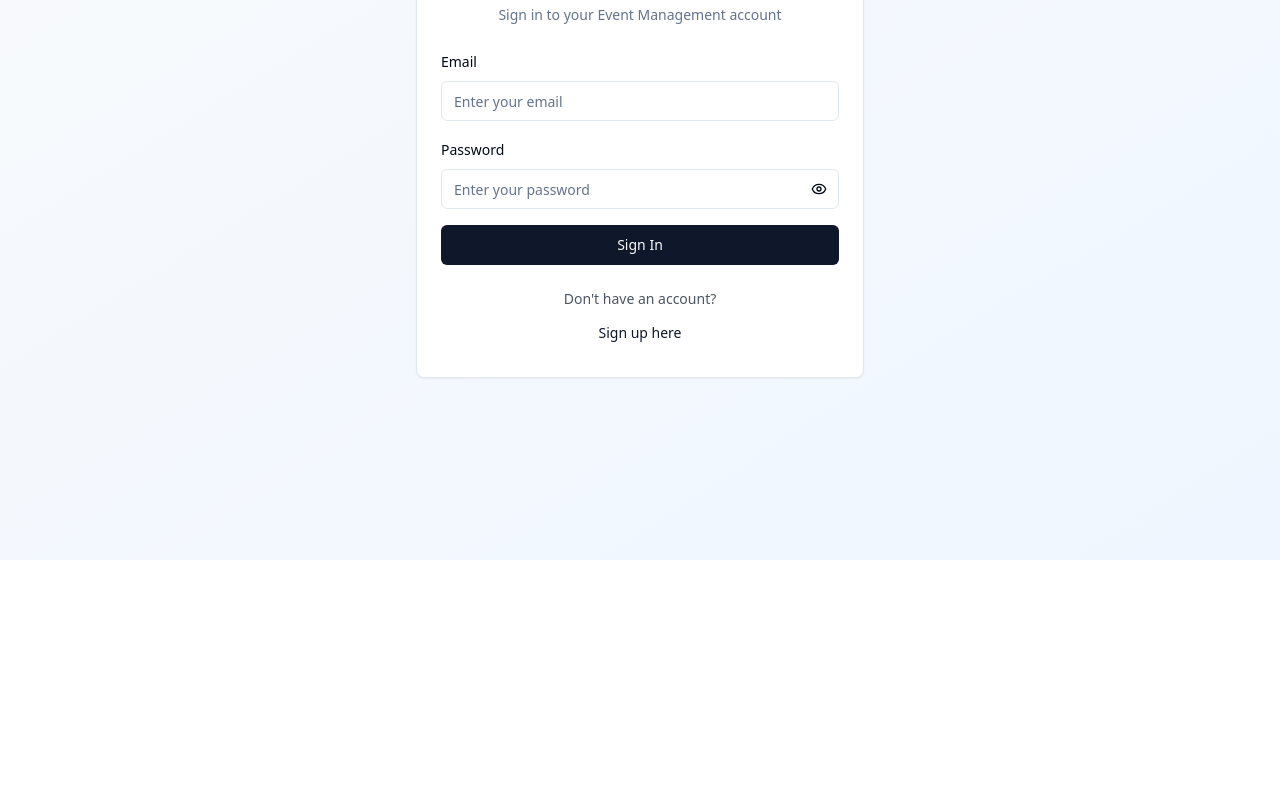
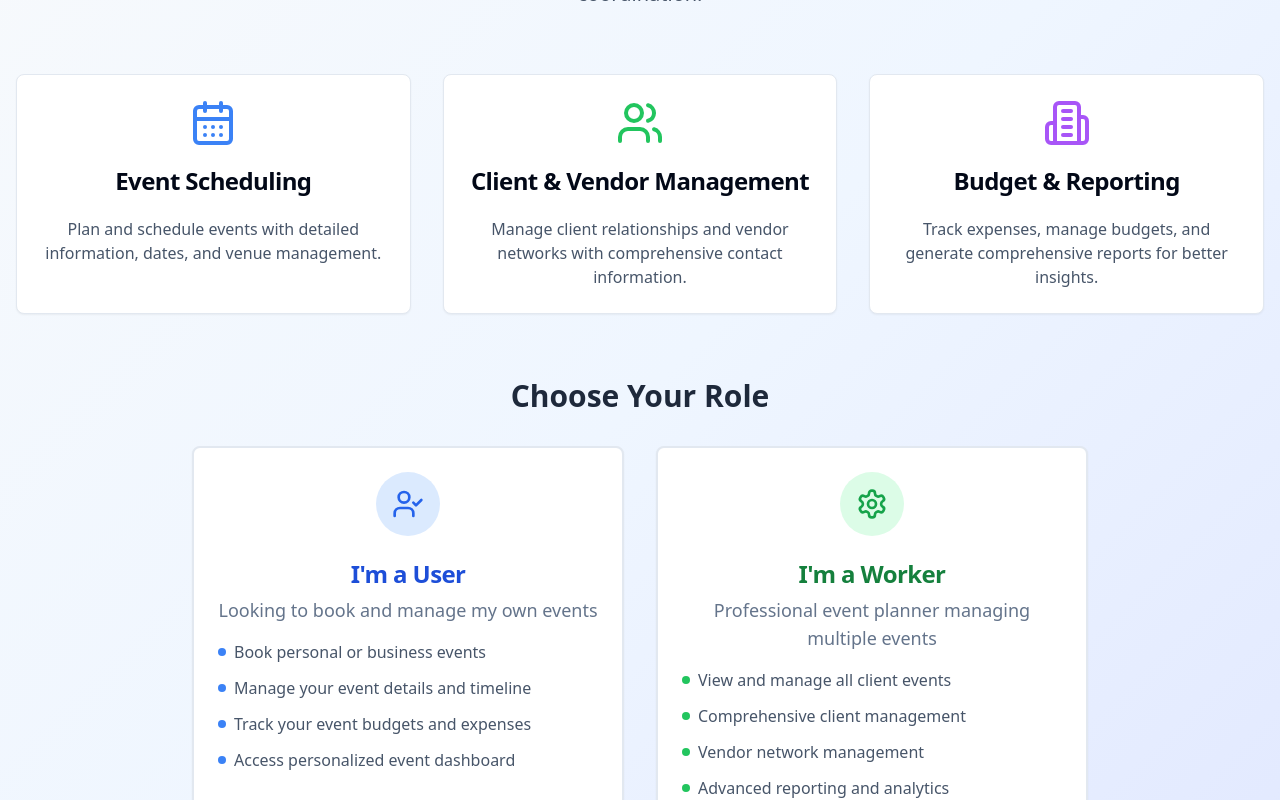
Before and after one commit to usertechbuddy/bespoke-event-hub, a React (Vite) app: page / in a window 1280 px wide. Before the commit this address led to /auth. Shown: the part 240-1040 px from the top of the page. Before the commit the page ends 800 px from the top, so only its background shows below. Built offline with nearby package versions, Linux system fonts and the light colour scheme.

Commit message:
Add role selection page
Create a page before the login page to allow users to select their role (user or worker) and add a description of the website.

```diff
--- a/src/App.tsx
+++ b/src/App.tsx
@@ -5,6 +5,7 @@ import { TooltipProvider } from "@/components/ui/tooltip";
 import { QueryClient, QueryClientProvider } from "@tanstack/react-query";
 import { BrowserRouter, Routes, Route } from "react-router-dom";
 import Index from "./pages/Index";
+import LandingPage from "./pages/LandingPage";
 import AuthPage from "./pages/AuthPage";
 import NotFound from "./pages/NotFound";
 
@@ -17,7 +18,8 @@ const App = () => (
       <Sonner />
       <BrowserRouter>
         <Routes>
-          <Route path="/" element={<Index />} />
+          <Route path="/" element={<LandingPage />} />
+          <Route path="/dashboard" element={<Index />} />
           <Route path="/auth" element={<AuthPage />} />
           {/* ADD ALL CUSTOM ROUTES ABOVE THE CATCH-ALL "*" ROUTE */}
           <Route path="*" element={<NotFound />} />
--- a/src/components/Auth.tsx
+++ b/src/components/Auth.tsx
@@ -1,18 +1,22 @@
 
-import React, { useState } from 'react';
+import React, { useState, useEffect } from 'react';
 import { Card, CardContent, CardDescription, CardHeader, CardTitle } from '@/components/ui/card';
 import { Button } from '@/components/ui/button';
 import { Input } from '@/components/ui/input';
 import { Label } from '@/components/ui/label';
 import { Alert, AlertDescription } from '@/components/ui/alert';
+import { Badge } from '@/components/ui/badge';
 import { supabase } from '@/integrations/supabase/client';
-import { Loader2, Eye, EyeOff } from 'lucide-react';
+import { Loader2, Eye, EyeOff, ArrowLeft, UserCheck, Settings } from 'lucide-react';
+import { useNavigate } from 'react-router-dom';
 
 interface AuthProps {
   onAuthSuccess: () => void;
+  selectedRole?: 'user' | 'worker' | null;
 }
 
-const Auth: React.FC<AuthProps> = ({ onAuthSuccess }) => {
+const Auth: React.FC<AuthProps> = ({ onAuthSuccess, selectedRole }) => {
+  const navigate = useNavigate();
   const [isLogin, setIsLogin] = useState(true);
   const [email, setEmail] = useState('');
   const [password, setPassword] = useState('');
@@ -20,6 +24,23 @@ const Auth: React.FC<AuthProps> = ({ onAuthSuccess }) => {
   const [loading, setLoading] = useState(false);
   const [error, setError] = useState('');
   const [showPassword, setShowPassword] = useState(false);
+
+  // Handle role assignment after successful signup
+  const assignRoleToUser = async (userId: string, role: 'user' | 'worker') => {
+    try {
+      const { error } = await supabase
+        .from('user_roles')
+        .upsert({
+          user_id: userId,
+          role: role
+        });
+      if (error) {
+        console.error('Error assigning role:', error);
+      }
+    } catch (err) {
+      console.error('Error assigning role:', err);
+    }
+  };
 
   const handleSubmit = async (e: React.FormEvent) => {
     e.preventDefault();
@@ -35,8 +56,8 @@ const Auth: React.FC<AuthProps> = ({ onAuthSuccess }) => {
         if (error) throw error;
         onAuthSuccess();
       } else {
-        const redirectUrl = `${window.location.origin}/`;
-        const { error } = await supabase.auth.signUp({
+        const redirectUrl = `${window.location.origin}/dashboard`;
+        const { data, error } = await supabase.auth.signUp({
           email,
           password,
           options: {
@@ -46,7 +67,13 @@ const Auth: React.FC<AuthProps> = ({ onAuthSuccess }) => {
             },
           },
         });
+
         if (error) throw error;
+
+        // If user is confirmed and selectedRole exists, assign the role
+        if (data.user && selectedRole) {
+          await assignRoleToUser(data.user.id, selectedRole);
+        }
 
         setError('Check your email for the confirmation link!');
       }
@@ -67,13 +94,32 @@ const Auth: React.FC<AuthProps> = ({ onAuthSuccess }) => {
     <div className="min-h-screen bg-gradient-to-br from-slate-50 to-blue-50 flex items-center justify-center p-4">
       <Card className="w-full max-w-md">
         <CardHeader className="text-center">
+          {/* Back button and role display */}
+          <div className="flex items-center justify-between mb-4">
+            <Button
+              variant="ghost"
+              size="sm"
+              onClick={() => navigate('/')}
+              className="flex items-center gap-2"
+            >
+              <ArrowLeft className="h-4 w-4" />
+              Back
+            </Button>
+            {selectedRole && (
+              <Badge variant={selectedRole === 'worker' ? "default" : "secondary"} className="flex items-center gap-1">
+                {selectedRole === 'worker' ? <Settings className="h-3 w-3" /> : <UserCheck className="h-3 w-3" />}
+                {selectedRole === 'worker' ? 'Worker' : 'User'} Account
+              </Badge>
+            )}
+          </div>
+
           <CardTitle className="text-2xl font-bold">
             {isLogin ? 'Welcome Back' : 'Create Account'}
           </CardTitle>
           <CardDescription>
             {isLogin
-              ? 'Sign in to your Event Management account'
-              : 'Sign up to start managing your events'
+              ? `Sign in to your Event Management account${selectedRole ? ` as a ${selectedRole}` : ''}`
+              : `Sign up to start managing your events${selectedRole ? ` as a ${selectedRole}` : ''}`
             }
           </CardDescription>
         </CardHeader>
--- a/src/pages/AuthPage.tsx
+++ b/src/pages/AuthPage.tsx
@@ -1,16 +1,18 @@
 
 import React from 'react';
-import { useNavigate } from 'react-router-dom';
+import { useNavigate, useSearchParams } from 'react-router-dom';
 import Auth from '@/components/Auth';
 
 const AuthPage = () => {
   const navigate = useNavigate();
+  const [searchParams] = useSearchParams();
+  const role = searchParams.get('role') as 'user' | 'worker' | null;
 
   const handleAuthSuccess = () => {
-    navigate('/');
+    navigate('/dashboard');
   };
 
-  return <Auth onAuthSuccess={handleAuthSuccess} />;
+  return <Auth onAuthSuccess={handleAuthSuccess} selectedRole={role} />;
 };
 
 export default AuthPage;
--- /dev/null
+++ b/src/pages/LandingPage.tsx
@@ -0,0 +1,166 @@
+import React from 'react';
+import { useNavigate } from 'react-router-dom';
+import { Card, CardContent, CardDescription, CardHeader, CardTitle } from '@/components/ui/card';
+import { Button } from '@/components/ui/button';
+import { CalendarDays, Users, Building2, UserCheck, Settings } from 'lucide-react';
+
+const LandingPage = () => {
+  const navigate = useNavigate();
+
+  const handleRoleSelection = (role: 'user' | 'worker') => {
+    navigate(`/auth?role=${role}`);
+  };
+
+  return (
+    <div className="min-h-screen bg-gradient-to-br from-slate-50 via-blue-50 to-indigo-100">
+      <div className="container mx-auto px-4 py-12">
+        {/* Hero Section */}
+        <div className="text-center mb-16">
+          <h1 className="text-5xl font-bold text-slate-800 mb-6">
+            Event Management System
+          </h1>
+          <p className="text-xl text-slate-600 max-w-3xl mx-auto leading-relaxed">
+            A comprehensive platform designed to streamline event planning and management.
+            Whether you're booking an event or managing multiple events as a professional,
+            our system provides all the tools you need for successful event coordination.
+          </p>
+        </div>
+
+        {/* Features Section */}
+        <div className="grid grid-cols-1 md:grid-cols-3 gap-8 mb-16">
+          <Card className="text-center hover:shadow-lg transition-shadow">
+            <CardHeader>
+              <CalendarDays className="h-12 w-12 text-blue-500 mx-auto mb-4" />
+              <CardTitle>Event Scheduling</CardTitle>
+            </CardHeader>
+            <CardContent>
+              <p className="text-slate-600">
+                Plan and schedule events with detailed information, dates, and venue management.
+              </p>
+            </CardContent>
+          </Card>
+
+          <Card className="text-center hover:shadow-lg transition-shadow">
+            <CardHeader>
+              <Users className="h-12 w-12 text-green-500 mx-auto mb-4" />
+              <CardTitle>Client & Vendor Management</CardTitle>
+            </CardHeader>
+            <CardContent>
+              <p className="text-slate-600">
+                Manage client relationships and vendor networks with comprehensive contact information.
+              </p>
+            </CardContent>
+          </Card>
+
+          <Card className="text-center hover:shadow-lg transition-shadow">
+            <CardHeader>
+              <Building2 className="h-12 w-12 text-purple-500 mx-auto mb-4" />
+              <CardTitle>Budget & Reporting</CardTitle>
+            </CardHeader>
+            <CardContent>
+              <p className="text-slate-600">
+                Track expenses, manage budgets, and generate comprehensive reports for better insights.
+              </p>
+            </CardContent>
+          </Card>
+        </div>
+
+        {/* Role Selection */}
+        <div className="max-w-4xl mx-auto">
+          <h2 className="text-3xl font-bold text-center text-slate-800 mb-8">
+            Choose Your Role
+          </h2>
+
+          <div className="grid grid-cols-1 md:grid-cols-2 gap-8">
+            {/* User Card */}
+            <Card className="hover:shadow-xl transition-all duration-300 border-2 hover:border-blue-200">
+              <CardHeader className="text-center pb-4">
+                <div className="bg-blue-100 w-16 h-16 rounded-full flex items-center justify-center mx-auto mb-4">
+                  <UserCheck className="h-8 w-8 text-blue-600" />
+                </div>
+                <CardTitle className="text-2xl text-blue-700">I'm a User</CardTitle>
+                <CardDescription className="text-lg">
+                  Looking to book and manage my own events
+                </CardDescription>
+              </CardHeader>
+              <CardContent className="text-center">
+                <ul className="text-left space-y-3 mb-8 text-slate-600">
+                  <li className="flex items-center gap-2">
+                    <div className="w-2 h-2 bg-blue-500 rounded-full"></div>
+                    Book personal or business events
+                  </li>
+                  <li className="flex items-center gap-2">
+                    <div className="w-2 h-2 bg-blue-500 rounded-full"></div>
+                    Manage your event details and timeline
+                  </li>
+                  <li className="flex items-center gap-2">
+                    <div className="w-2 h-2 bg-blue-500 rounded-full"></div>
+                    Track your event budgets and expenses
+                  </li>
+                  <li className="flex items-center gap-2">
+                    <div className="w-2 h-2 bg-blue-500 rounded-full"></div>
+                    Access personalized event dashboard
+                  </li>
+                </ul>
+                <Button
+                  onClick={() => handleRoleSelection('user')}
+                  className="w-full bg-blue-600 hover:bg-blue-700 text-white py-3 text-lg"
+                  size="lg"
+                >
+                  Continue as User
+                </Button>
+              </CardContent>
+            </Card>
+
+            {/* Worker Card */}
+            <Card className="hover:shadow-xl transition-all duration-300 border-2 hover:border-green-200">
+              <CardHeader className="text-center pb-4">
+                <div className="bg-green-100 w-16 h-16 rounded-full flex items-center justify-center mx-auto mb-4">
+                  <Settings className="h-8 w-8 text-green-600" />
+                </div>
+                <CardTitle className="text-2xl text-green-700">I'm a Worker</CardTitle>
+                <CardDescription className="text-lg">
+                  Professional event planner managing multiple events
+                </CardDescription>
+              </CardHeader>
+              <CardContent className="text-center">
+                <ul className="text-left space-y-3 mb-8 text-slate-600">
+                  <li className="flex items-center gap-2">
+                    <div className="w-2 h-2 bg-green-500 rounded-full"></div>
+                    View and manage all client events
+                  </li>
+                  <li className="flex items-center gap-2">
+                    <div className="w-2 h-2 bg-green-500 rounded-full"></div>
+                    Comprehensive client management
+                  </li>
+                  <li className="flex items-center gap-2">
+                    <div className="w-2 h-2 bg-green-500 rounded-full"></div>
+                    Vendor network management
+                  </li>
+                  <li className="flex items-center gap-2">
+                    <div className="w-2 h-2 bg-green-500 rounded-full"></div>
+                    Advanced reporting and analytics
+                  </li>
+                </ul>
+                <Button
+                  onClick={() => handleRoleSelection('worker')}
+                  className="w-full bg-green-600 hover:bg-green-700 text-white py-3 text-lg"
+                  size="lg"
+                >
+                  Continue as Worker
+                </Button>
+              </CardContent>
+            </Card>
+          </div>
+        </div>
+
+        {/* Footer */}
+        <div className="text-center mt-16 text-slate-500">
+          <p>Streamline your event management process with our comprehensive platform</p>
+        </div>
+      </div>
+    </div>
+  );
+};
+
+export default LandingPage;
```
Also changed, not shown: src/pages/Index.tsx (+7 -18 lines).
